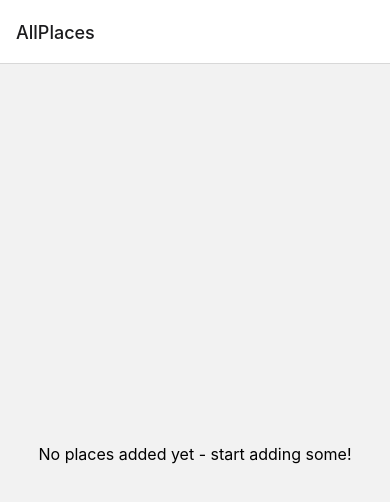
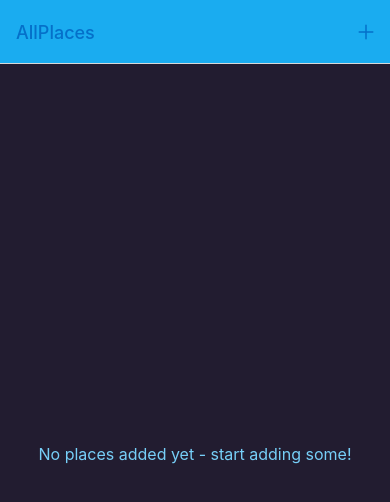
Before and after one commit to evanz1215/react-native-places-app, a React Native app: screen /AllPlaces in a window 390 px wide. Shown: the top 502 px of the page. Built offline with nearby package versions, Linux system fonts and the light colour scheme.

Commit message:
chore: Update npm dependencies and add lazy loading for images

```diff
--- a/App.js
+++ b/App.js
@@ -4,6 +4,9 @@
 import { createNativeStackNavigator } from "@react-navigation/native-stack";
 import AllPlaces from "./screens/AllPlaces";
 import AddPlace from "./screens/AddPlace";
+import IconButton from "./components/UI/IconButton";
+import "react-native-reanimated";
+import { Colors } from "./constants/colors";
 
 const Stack = createNativeStackNavigator();
 
@@ -12,9 +15,39 @@
     <>
       <StatusBar style="dark" />
       <NavigationContainer>
-        <Stack.Navigator>
-          <Stack.Screen name="AllPlaces" component={AllPlaces} />
-          <Stack.Screen name="AddPlace" component={AddPlace} />
+        <Stack.Navigator
+          screenOptions={{
+            headerStyle: {
+              backgroundColor: Colors.primary500,
+            },
+            headerTintColor: Colors.primary700,
+            contentStyle: {
+              backgroundColor: Colors.gray700,
+            },
+            headerBackTitle: "Back",
+          }}
+        >
+          <Stack.Screen
+            name="AllPlaces"
+            component={AllPlaces}
+            options={({ navigation }) => ({
+              headerRight: ({ tintColor }) => (
+                <IconButton
+                  icon="add"
+                  size={24}
+                  color={tintColor}
+                  onPress={() => navigation.navigate("AddPlace")}
+                />
+              ),
+            })}
+          />
+          <Stack.Screen
+            name="AddPlace"
+            component={AddPlace}
+            options={{
+              title: "Add a new Place",
+            }}
+          />
         </Stack.Navigator>
       </NavigationContainer>
     </>
--- a/components/Places/PlacesList.js
+++ b/components/Places/PlacesList.js
@@ -2,6 +2,7 @@
 import React from "react";
 import PlacesItem from "./PlacesItem";
 import PropTypes from "prop-types";
+import { Colors } from "../../constants/colors";
 
 const PlacesList = ({ places }) => {
   if (!places || places.length === 0) {
@@ -37,5 +38,6 @@
   },
   fallbackText: {
     fontSize: 16,
+    color: Colors.primary200,
   },
 });
--- /dev/null
+++ b/components/UI/IconButton.js
@@ -0,0 +1,28 @@
+import { StyleSheet, Text, View, Pressable } from "react-native";
+import React from "react";
+import { Ionicons } from "@expo/vector-icons";
+
+const IconButton = ({ icon, size, color, onPress }) => {
+  return (
+    <Pressable
+      style={({ pressed }) => [styles.button, pressed && styles.pressed]}
+      onPress={onPress}
+    >
+      <Ionicons name={icon} size={size} color={color} />
+    </Pressable>
+  );
+};
+
+export default IconButton;
+
+const styles = StyleSheet.create({
+  button: {
+    padding: 8,
+    margin: 4,
+    justifyContent: "center",
+    alignItems: "center",
+  },
+  pressed: {
+    opacity: 0.7,
+  },
+});
--- /dev/null
+++ b/constants/colors.js
@@ -0,0 +1,11 @@
+export const Colors = {
+  primary50: "#cfeffd",
+  primary100: "#a0defb",
+  primary200: "#77cff8",
+  primary400: "#44bdf5",
+  primary500: "#1aacf0",
+  primary700: "#0570c9",
+  primary800: "#003b88",
+  accent500: "#e6b30b",
+  gray700: "#221c30",
+};
--- a/package.json
+++ b/package.json
@@ -15,7 +15,8 @@
     "expo-status-bar": "~1.12.1",
     "expo-updates": "~0.25.11",
     "react": "18.2.0",
-    "react-native": "0.74.1"
+    "react-native": "0.74.1",
+    "react-native-reanimated": "~3.10.1"
   },
   "devDependencies": {
     "@babel/core": "^7.20.0"
--- a/screens/AllPlaces.js
+++ b/screens/AllPlaces.js
@@ -3,7 +3,7 @@
 import PlacesList from "../components/Places/PlacesList";
 
 const AllPlaces = () => {
-  return <PlacesList />;
+  return <PlacesList places={[]} />;
 };
 
 export default AllPlaces;
```
Also changed, not shown: 1 other file (tests, documents, lock files or other folders).
